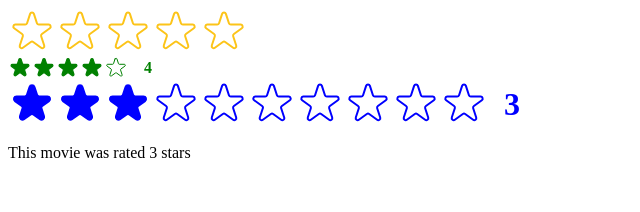
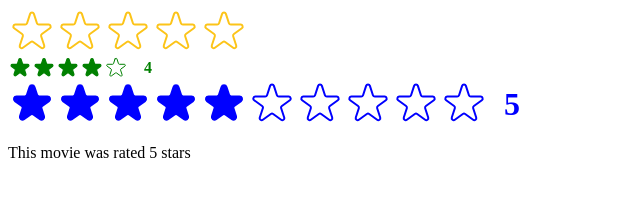
Before and after one commit to Muratozbk/usepopcorn, a React (Create React App) app: page / in a window 1280 px wide. Shown: the top 212 px of the page, without its empty margins (0-640 px from the left). Built offline with nearby package versions, Linux system fonts and the light colour scheme.

Commit message:
proptypes

```diff
--- a/src/StarRating.js
+++ b/src/StarRating.js
@@ -1,4 +1,5 @@
 import { useState } from "react";
+import PropTypes from "prop-types";
 
 const containerStyle = {
     display: 'flex',
@@ -11,6 +12,16 @@ const starContainerStyle = {
     // gap: '4px'
 };
 
+StarRating.propTypes = {
+    maxRating: PropTypes.number,
+    defaultRating: PropTypes.number,
+    color: PropTypes.string,
+    size: PropTypes.number,
+    className: PropTypes.string,
+    messages: PropTypes.array,
+    onSetRating: PropTypes.func,
+}
+
 export default function StarRating({
     maxRating = 5,
     color = '#fcc419',
@@ -20,13 +31,12 @@ export default function StarRating({
     defaultRating = 0,
     onSetRating
 }) {
-
     const [rating, setRating] = useState(defaultRating);
     const [tempRating, setTempRating] = useState(0)
 
     function handleRating(rating) {
         setRating(rating);
-        onSetRating(rating);
+        if (onSetRating) onSetRating(rating);
     };
 
     const textStyle = {
--- a/src/index.js
+++ b/src/index.js
@@ -6,7 +6,7 @@ import StarRating from './StarRating';
 
 function Test() {
   const [movieRating, setMovieRating] = useState(0);
-  const defaultTest = 3;
+  const defaultTest = 5;
 
   return (
     <div>
```
